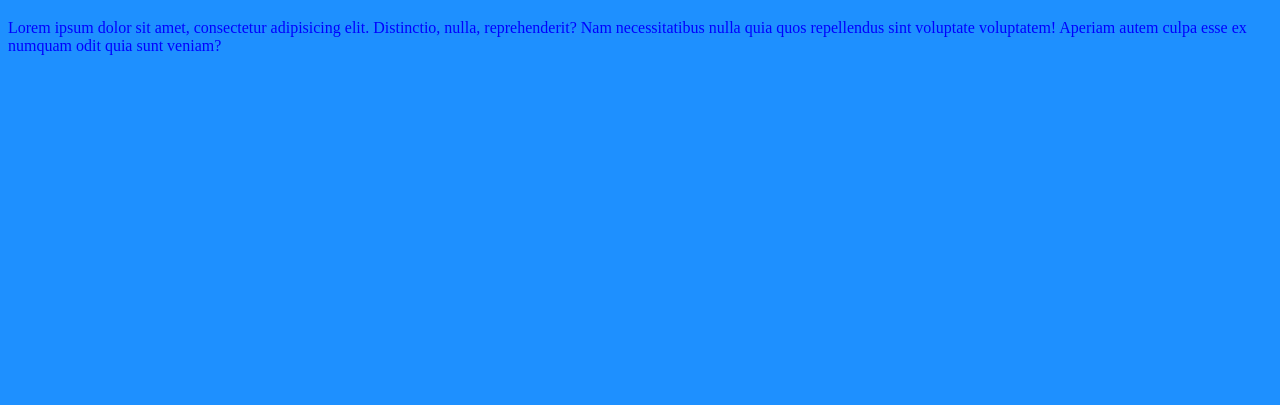
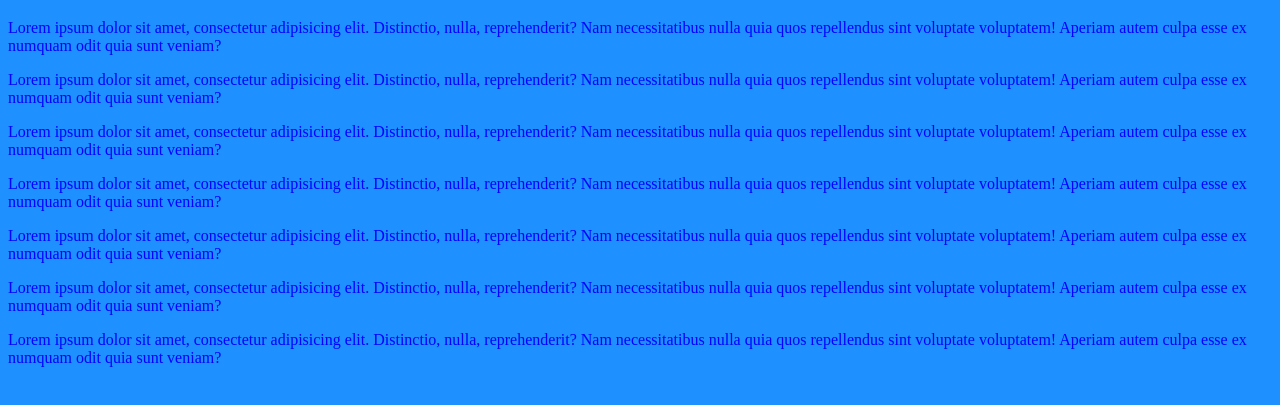
Before and after one commit to Jmac0/coltGitTut, a plain HTML site: page index.html in a window 1280 px wide. Shown: the part 61-466 px from the top of the page. Drawn offline with Linux system fonts and the light colour scheme.

Commit message:
added a load of text

```diff
--- a/index.html
+++ b/index.html
@@ -13,6 +13,22 @@
 <p>Lorem ipsum dolor sit amet, consectetur adipisicing elit. Distinctio, nulla, reprehenderit? Nam necessitatibus nulla quia quos repellendus sint voluptate
     voluptatem! Aperiam autem culpa esse ex numquam odit quia sunt veniam?</p>
 </p>
+
+<p>Lorem ipsum dolor sit amet, consectetur adipisicing elit. Distinctio, nulla, reprehenderit? Nam necessitatibus nulla quia quos repellendus sint voluptate
+    voluptatem! Aperiam autem culpa esse ex numquam odit quia sunt veniam?</p>
+
+<p>Lorem ipsum dolor sit amet, consectetur adipisicing elit. Distinctio, nulla, reprehenderit? Nam necessitatibus nulla quia quos repellendus sint voluptate
+    voluptatem! Aperiam autem culpa esse ex numquam odit quia sunt veniam?</p>
+<p>Lorem ipsum dolor sit amet, consectetur adipisicing elit. Distinctio, nulla, reprehenderit? Nam necessitatibus nulla quia quos repellendus sint voluptate
+    voluptatem! Aperiam autem culpa esse ex numquam odit quia sunt veniam?</p>
+<p>Lorem ipsum dolor sit amet, consectetur adipisicing elit. Distinctio, nulla, reprehenderit? Nam necessitatibus nulla quia quos repellendus sint voluptate
+    voluptatem! Aperiam autem culpa esse ex numquam odit quia sunt veniam?</p>
+<p>Lorem ipsum dolor sit amet, consectetur adipisicing elit. Distinctio, nulla, reprehenderit? Nam necessitatibus nulla quia quos repellendus sint voluptate
+    voluptatem! Aperiam autem culpa esse ex numquam odit quia sunt veniam?</p>
+<p>Lorem ipsum dolor sit amet, consectetur adipisicing elit. Distinctio, nulla, reprehenderit? Nam necessitatibus nulla quia quos repellendus sint voluptate
+    voluptatem! Aperiam autem culpa esse ex numquam odit quia sunt veniam?</p>
+
+
 <script src="app.js"></script>
 </body>
 </html>
```
